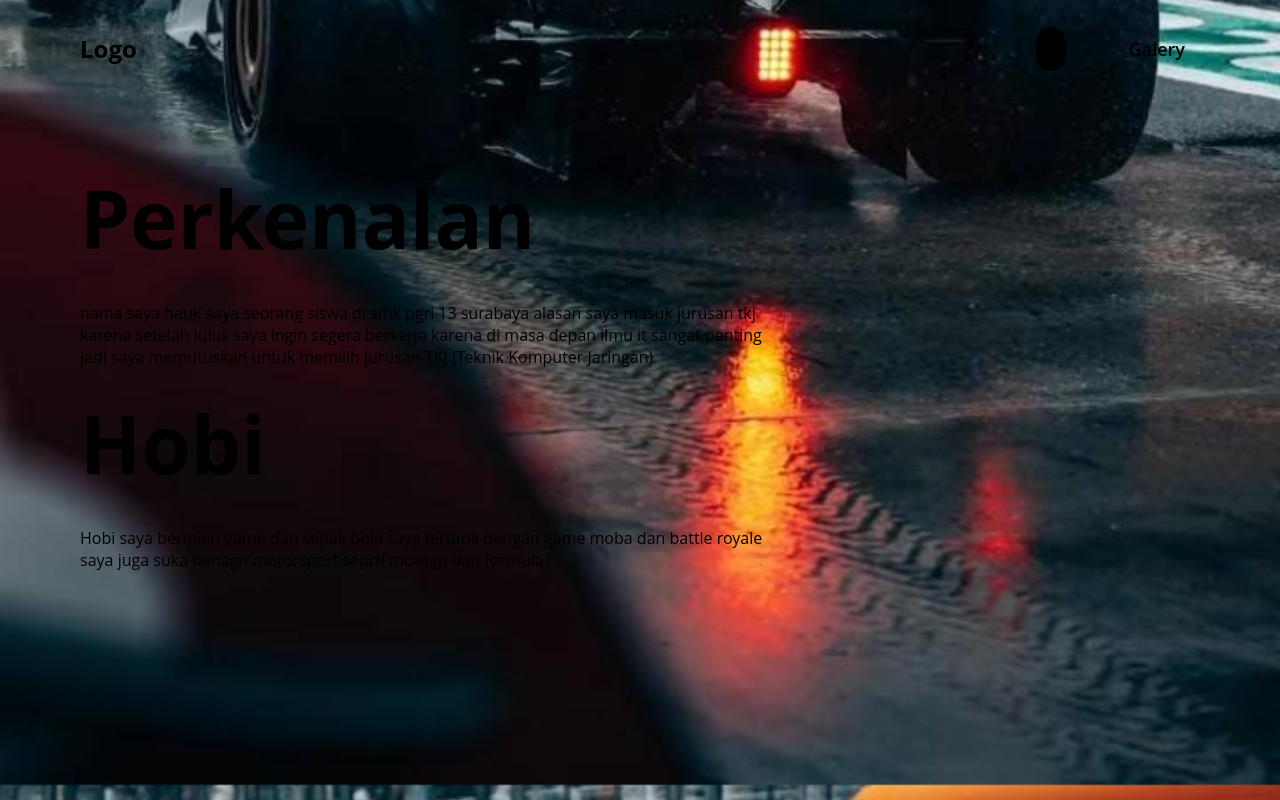
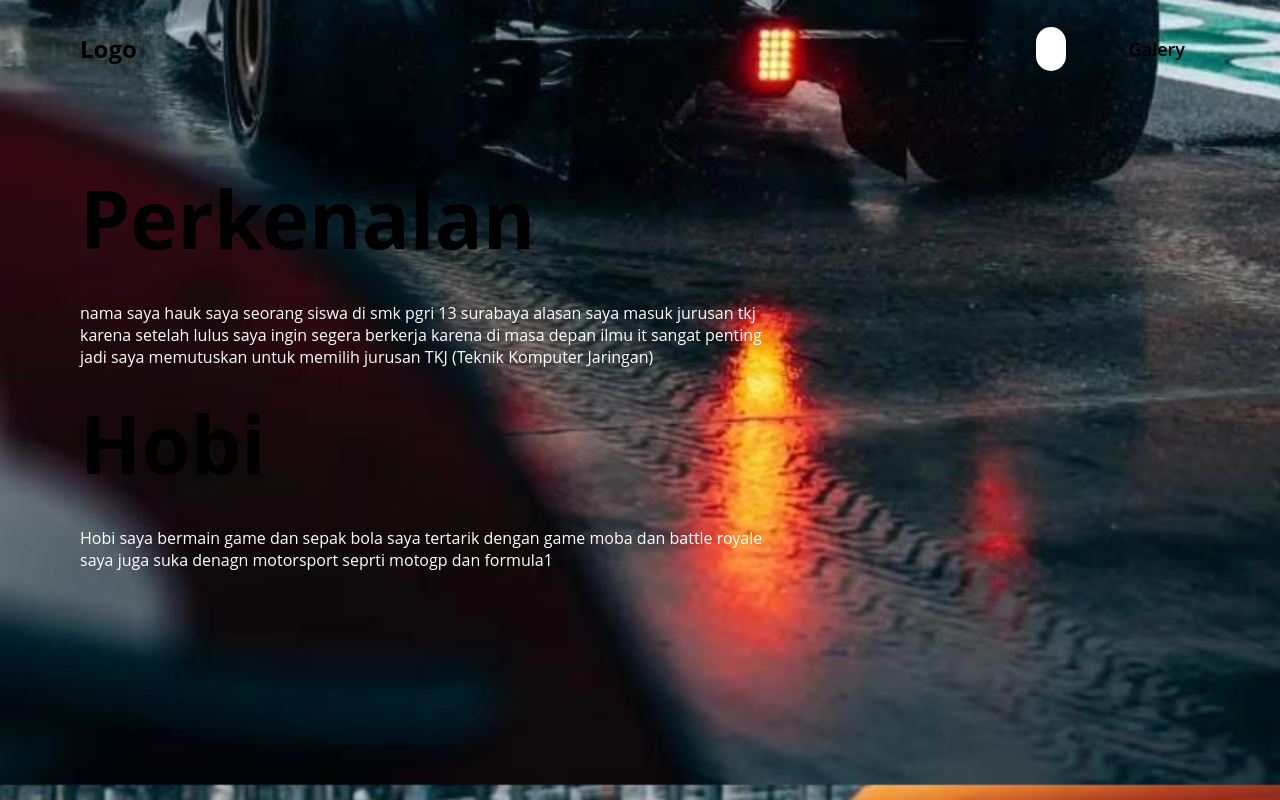
Before and after one commit to Haukhaik/lewat, a plain HTML site: page web.html in a window 1280 px wide. Drawn offline with Linux system fonts and the light colour scheme.

Commit message:
Update web style.css

```diff
--- a/web style.css
+++ b/web style.css
@@ -1,6 +1,6 @@
 :root{
-    --text-color--: black;
-    --text-color-blend--: black;
+    --text-color--: white;
+    --text-color-blend--: red;
     --back-up-color--: black;
 }
 *{
@@ -87,7 +87,7 @@ button:hover{
     padding-bottom: 30px;
 }
 .Hobi-container p{
-    color: black;
+    color: white;
     padding-bottom: 20px
 }
 .home-container h2{
@@ -96,6 +96,6 @@ button:hover{
     padding-bottom: 30px;
 }
 .home-container p{
-    color: black;
+    color: white;
     padding-bottom: 20px;
 }
```
